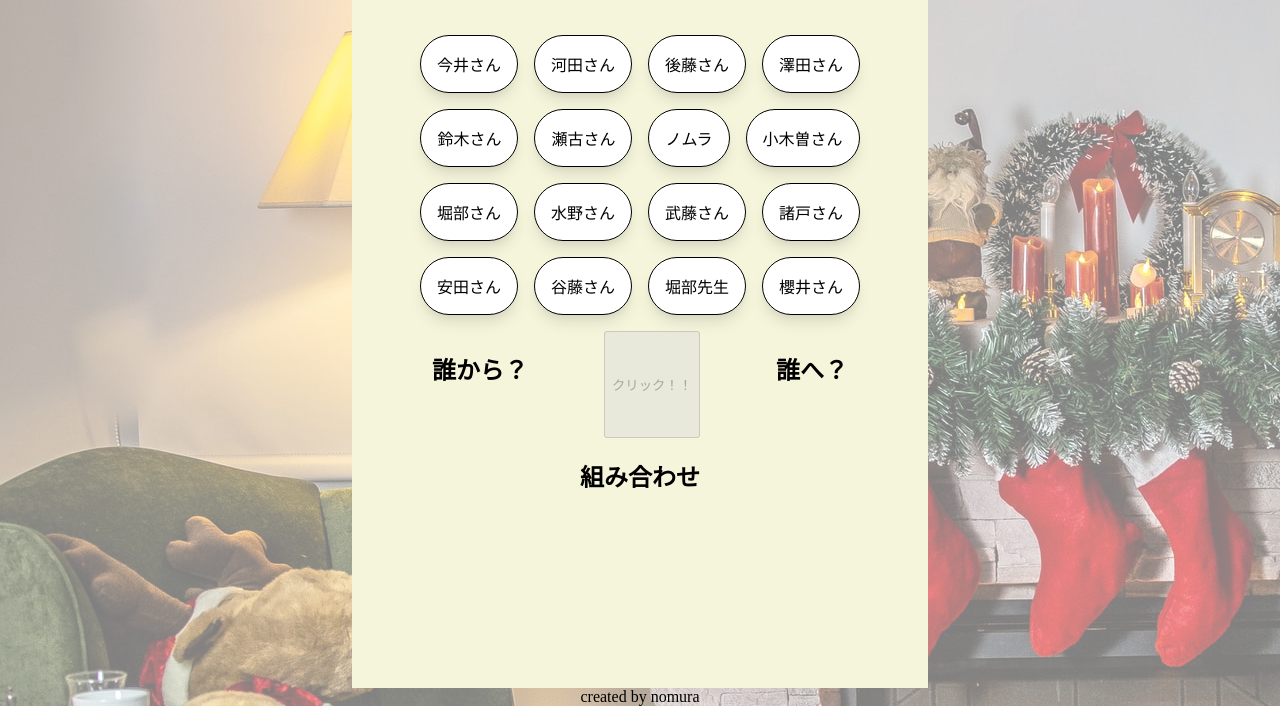
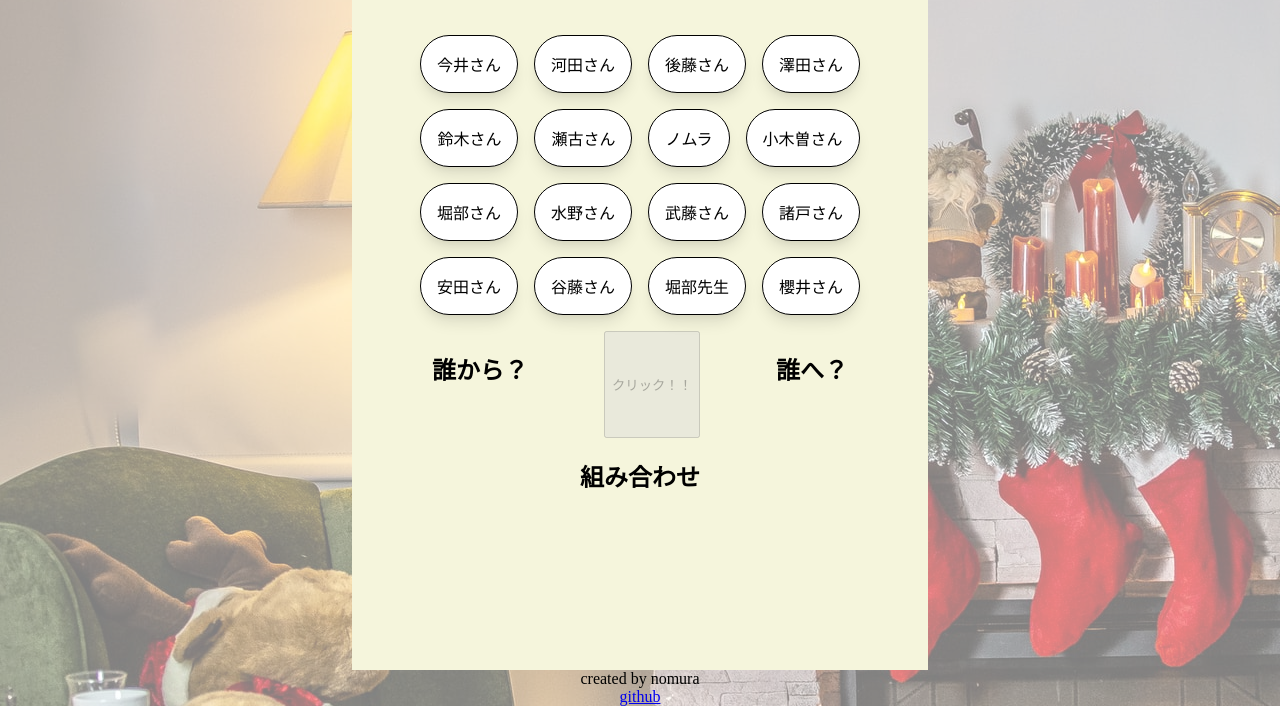
Before and after one commit to mitsuki3553/kuji, a plain HTML site: page index.html in a window 1280 px wide. Shown: the part 94-800 px from the top of the page. Drawn offline with Linux system fonts and the light colour scheme.

Commit message:
🏷️ githubへのリンク追加

```diff
--- a/index.html
+++ b/index.html
@@ -28,6 +28,7 @@
     </main>
     <footer>
       <div>created by nomura</div>
+      <a href="https://github.com/mitsuki3553/kuji" target="_blank">github</a>
     </footer>
     <script src="logic.js"></script>
   </body>
```
